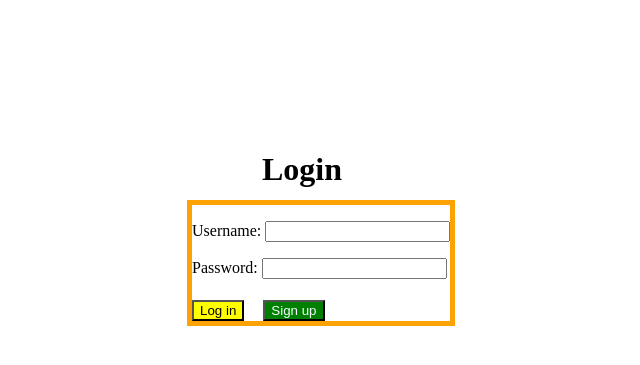
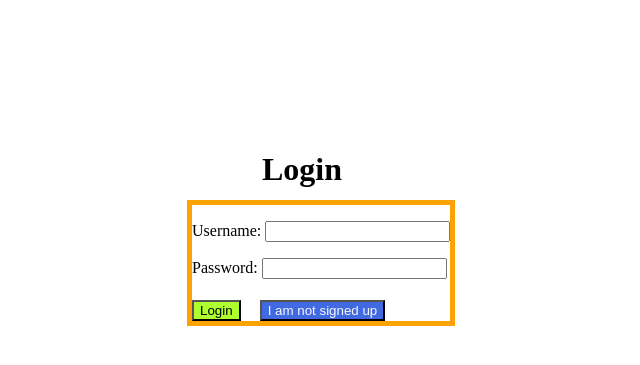
Before and after one commit to Web-Sheriff/InnoLib, a Django app: page /login in a window 1280 px wide. Shown: the top 365 px of the page, without its empty margins (363-1003 px from the left). Run offline with Django 3.2, Linux system fonts and the light colour scheme.

Commit message:
Login works

```diff
--- a/library/forms.py
+++ b/library/forms.py
@@ -3,6 +3,7 @@ from .models import *
 
 
 class LoginForm(forms.ModelForm):
+    username = forms.CharField(widget=forms.TextInput())
     password = forms.CharField(widget=forms.PasswordInput)
 
     class Meta:
--- a/library/models.py
+++ b/library/models.py
@@ -33,7 +33,6 @@ user card has unique number
 '''
 Login class for identifying in the system
 '''
-
 
 class Login(models.Model):
     username = models.CharField(max_length=64)
--- a/library/templates/library/libsystem.html
+++ b/library/templates/library/libsystem.html
@@ -14,9 +14,9 @@
 
     <!-- For working with form -->
     <!--{% block content %}-->
-        <form method="LOGOUT" class="logout" style=" position: fixed ; top: 20px; right: 25px; float: right"; top: 20px; left: 1800px;" ;>{% csrf_token %}
+        <form method="LOGOUT" class="logout" style=" position: fixed ; top: 20px; right: 25px; float: right"; top: 20px; left: 1800px;>{% csrf_token %}
             <!--{{ form.as_p }}-->
-            <button type="submit" class="save btn btn-default" onclick="window.location.href='http://127.0.0.1:8000/login.html'" style="background: orange;">Log in</button>
+            <button type="button" class="save btn btn-default" onclick="window.location.href='http://127.0.0.1:8000/login.html'" style="background: orange;">Log in</button>
         </form>
     <!--{% endblock %}-->
 
--- a/library/templates/library/login.html
+++ b/library/templates/library/login.html
@@ -10,14 +10,19 @@
     <!-- For working with form -->
         {% block content %}
         <h1 style="position: fixed; top: 130px; left: 625px;); ">Login</h1>
-            <form method="POST" class="login" style="position: fixed; top: 200px; left: 550px; border: #FCA205 5px solid " ;>{% csrf_token %}
-            {{ form.as_p }}
+            <form method="POST" class="login" style="position: fixed; top: 200px; left: 550px; border: #FCA205 5px solid " ;>
+                {% csrf_token %}
+                {{ form.as_p }}
 
-		<button type="submit" class="save btn btn-default" style="margin-top: 5px; background: yellow">Log in</button>
-                <button type="button" onclick="window.location.href='http://127.0.0.1:8000/signup'" style="margin-left: 15px; background: green; color:ghostwhite;"> Sign up</button>
-
+{#		<button type="submit" class="save btn btn-default" style="margin-top: 5px; background: yellow">Log in0</button>#}
+{#        The next row about the bottom login              #}
+                <input type="submit" class="btn btn-default" style="margin-top: 5px; background: greenyellow;;" value="Login"/>
+                <button type="button" onclick="window.location.href='http://127.0.0.1:8000/signup'"
+                style="margin-left: 15px; background: royalblue; color: ghostwhite;"> I am not signed up
+                </button>
 
             </form>
+
         {% endblock %}
 
     </body>
--- a/library/urls.py
+++ b/library/urls.py
@@ -1,12 +1,14 @@
 from django.conf.urls import url
-from django.urls import path
+from django.urls import path, include
 from . import views
 
 urlpatterns = [
     url(r'^$', views.library, name='libsystem'),
     url(r'libsystem_logined/', views.logined_library, name='libsystem_logined'),
+    path('accounts/', include('django.contrib.auth.urls')),
     url(r'^login', views.login, name='login'),
     url(r'^signup', views.signup, name='signup'),
+    url(r'^login_not_valid', views.login_not_valid, name='login_not_valid'),
     url(r'^user_list', views.UserListView.as_view(), name='user_list'),
     url(r'^librarian_list', views.list_to_delete, name='librarian_list'),
     url(r'^librarian_add_book', views.librarian_add_book, name='librarian_add_book'),
--- a/library/views.py
+++ b/library/views.py
@@ -1,6 +1,7 @@
 from django.shortcuts import render, redirect
-#from django.contrib.auth.forms import UserCreationForm
-#from django.contrib.auth import login, authenticate
+from django.http import HttpResponse, HttpResponseRedirect, Http404, HttpResponseForbidden
+from django.contrib import auth
+from django.template import loader, RequestContext
 from .forms import LoginForm, SignUpForm,BookForm,UserForm
 from django.http import  HttpResponseRedirect
 from library.models import *
@@ -23,7 +24,7 @@ class user_detail(generic.DetailView):
 
 def library(request):
     Doc = Document.objects.all()
-    return render(request, 'library/books_for_user.html', locals())
+    return render(request, 'library/libsystem.html', locals())
 
 
 def books_for_user(request):
@@ -46,17 +47,34 @@ def signup(request):
     return render(request, 'library/signup.html', {'form': form})
 
 
+# def login(request):
+#     if request.method == "POST":
+#         form = LoginForm(request.POST)
+#         if form.is_valid():
+#             post = form.save(commit=False)
+#             post.save()
+#             return redirect('library/books_for_user.html')
+#     else:
+#         form = LoginForm()
+#     return render(request, 'library/login.html', {'form': form})
+
 def login(request):
     if request.method == "POST":
         form = LoginForm(request.POST)
         if form.is_valid():
             post = form.save(commit=False)
-            post.save()
-            return redirect('library/books_for_user.html')
+            for i in User.objects.all():
+                if post.username == i.login:
+                    if post.password == i.password:
+                        return redirect('libsystem')
+            return redirect('login')
     else:
         form = LoginForm()
     return render(request, 'library/login.html', {'form': form})
 
+
+def login_not_valid(request):
+    return render(request, 'library/not_valid_login.html')
 
 def list_of_books(request):
     Doc = Document.objects.all()
```
Also changed, not shown: library/templates/library/logined.html (deleted, +0 -76 lines), library/templates/library/not_valid_login.html (added, +18 -0 lines).
